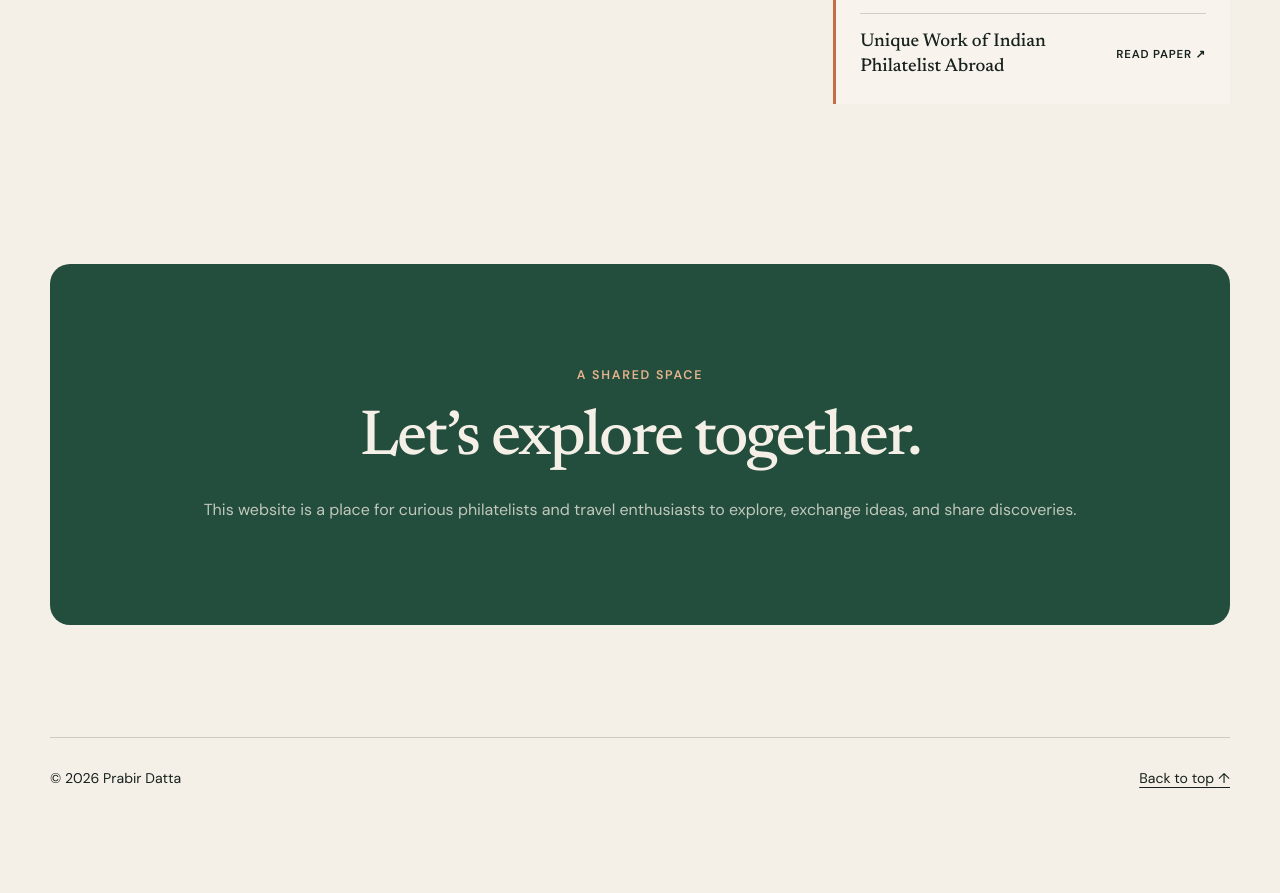
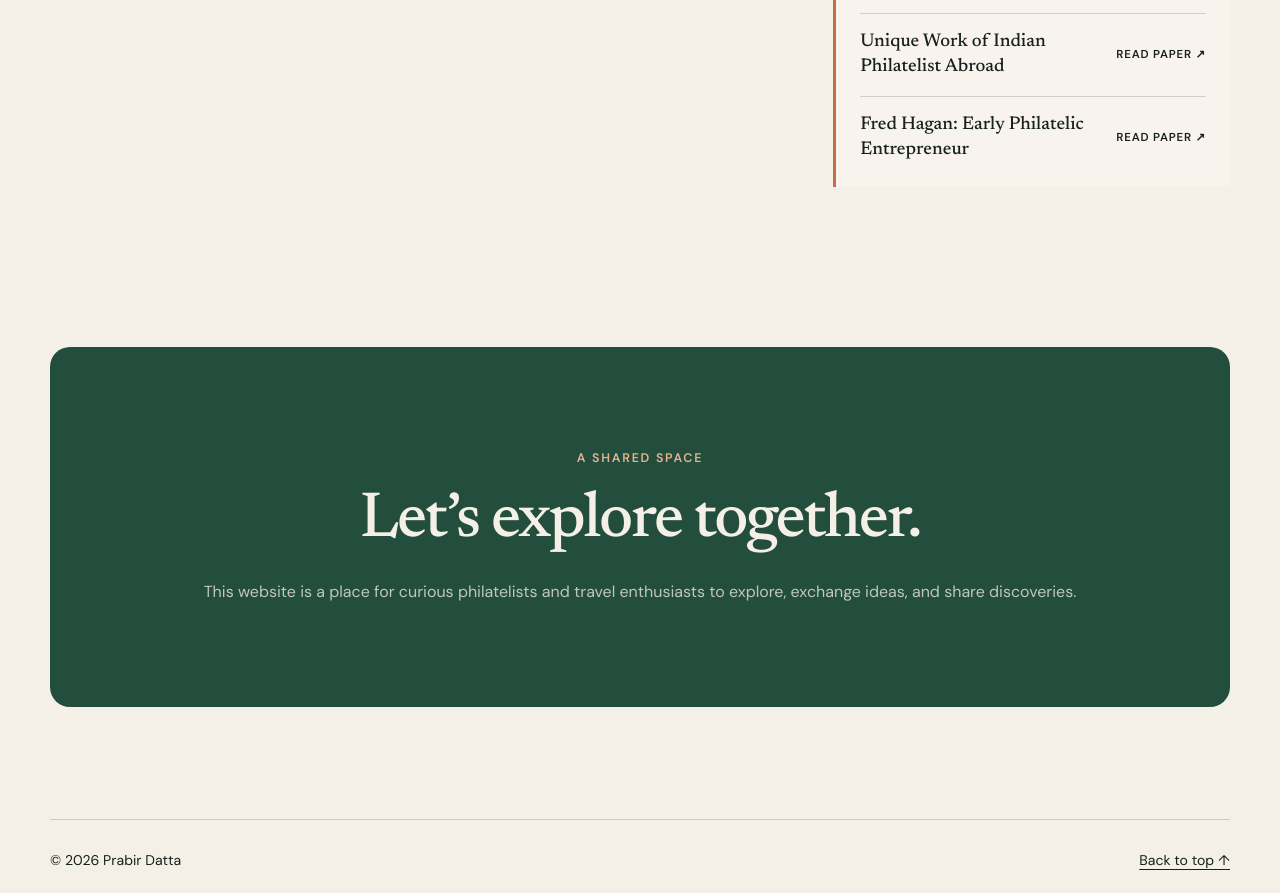
Before and after one commit to prabirdattaus/prabirdattaus.github.io, a plain HTML site: page index.html in a window 1280 px wide. Shown: the part 2484-3377 px from the top of the page. Before the commit the page ends 3302 px from the top, so only its background shows below. Drawn offline with Linux system fonts and the light colour scheme.

Commit message:
Publish Fred Hagan philatelic paper

```diff
--- a/index.html
+++ b/index.html
@@ -157,6 +157,15 @@
                 <span>Unique Work of Indian Philatelist Abroad</span>
                 <span aria-hidden="true">Read paper ↗</span>
               </a>
+              <a
+                class="publication-link"
+                href="assets/fred-hagan-early-philatelic-entrepreneur.pdf"
+                target="_blank"
+                rel="noopener"
+              >
+                <span>Fred Hagan: Early Philatelic Entrepreneur</span>
+                <span aria-hidden="true">Read paper ↗</span>
+              </a>
             </div>
           </div>
         </div>
```
Also changed, not shown: 1 other file.
